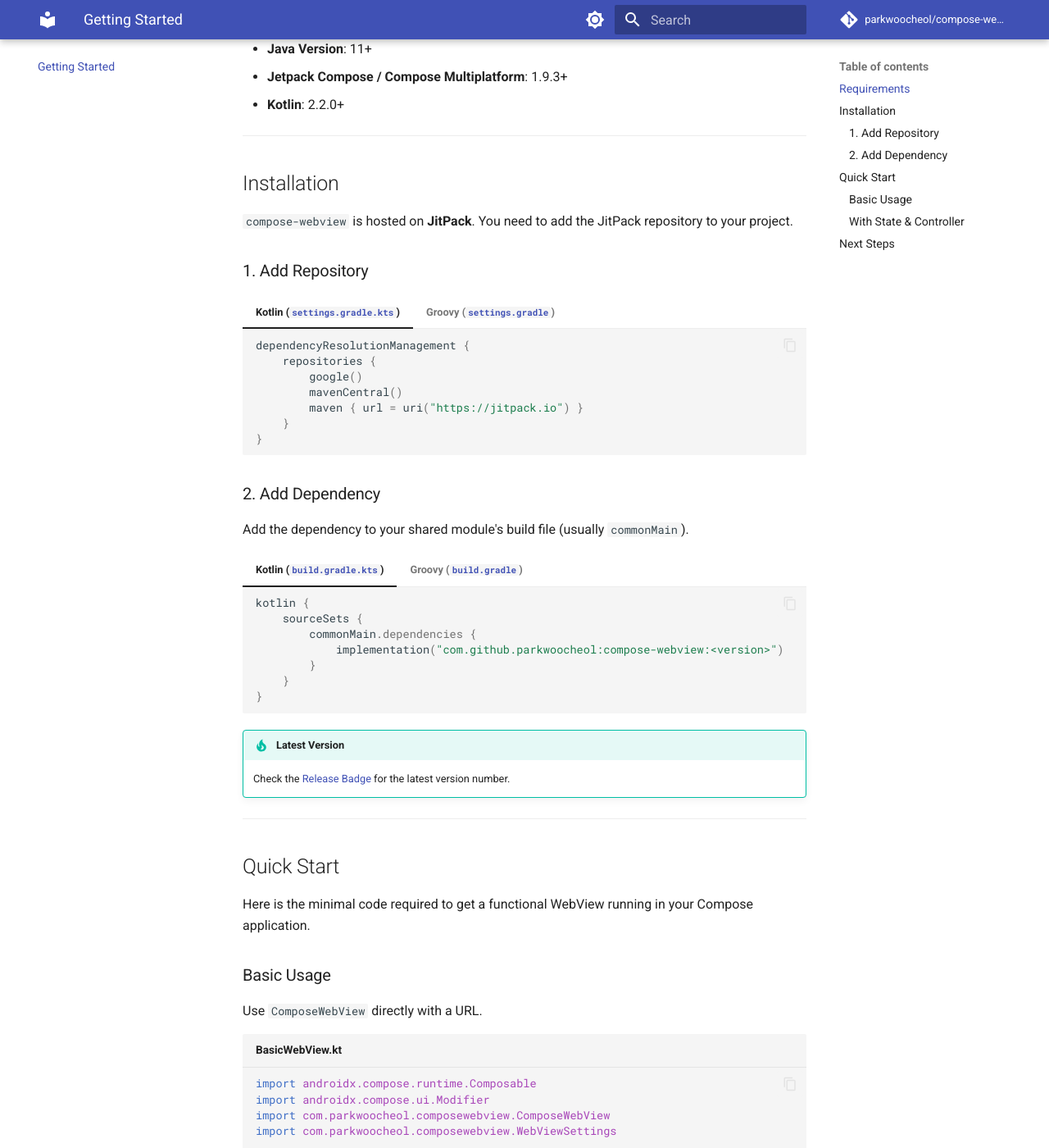
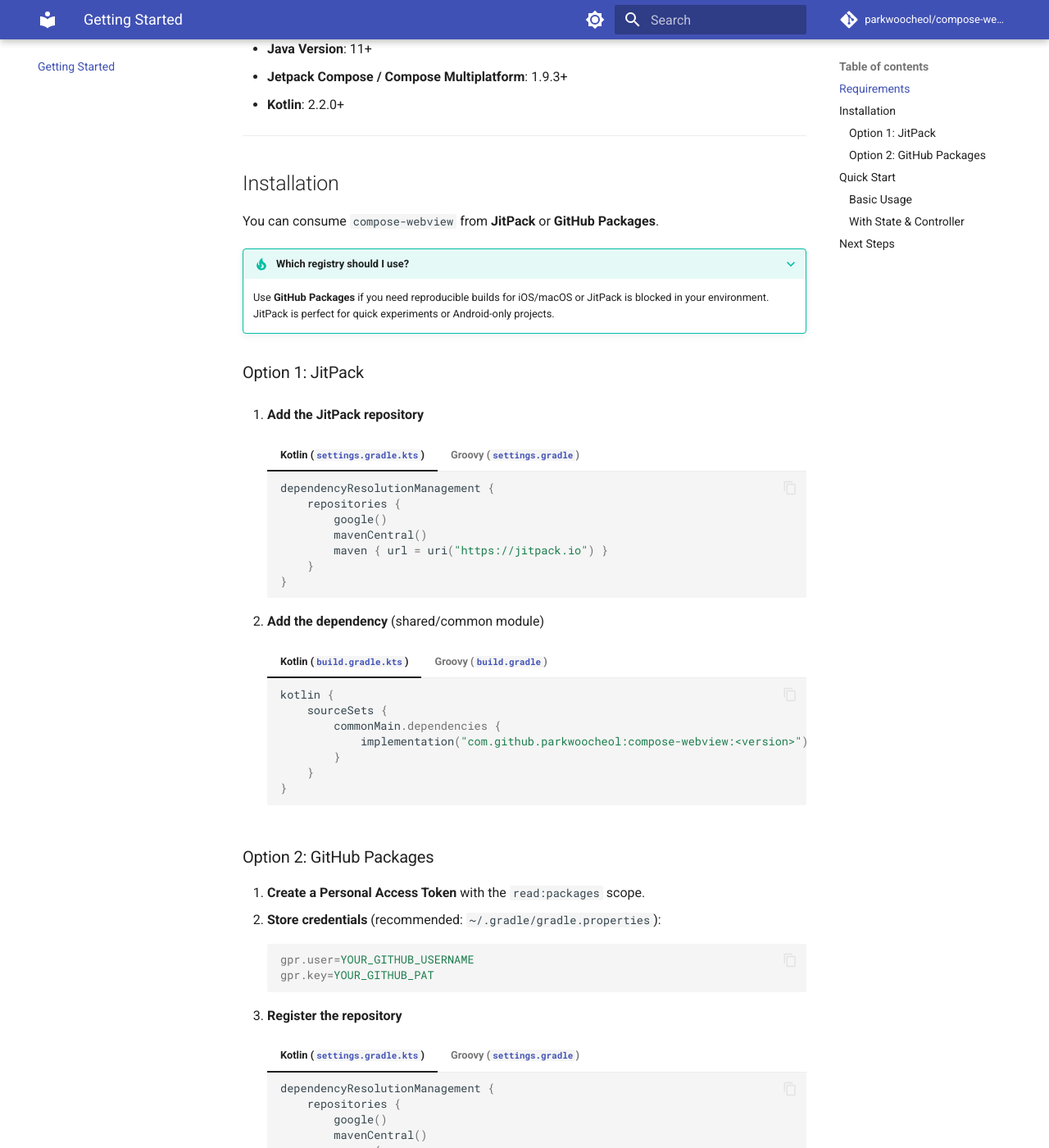
Before and after one commit to parkwoocheol/compose-webview, an MkDocs documentation site: the page built from docs/getting-started.md, in a window 1280 px wide and 1400 px high, scrolled down 340 px. Shown: the whole window at 82% size. Built offline with MkDocs 1.6.1 and Material for MkDocs 9.7.7, drawn with Linux system fonts in a browser that asks for light colours; comment, search, counter and statistics services are not loaded; some of the changed text lies outside the part shown.

Commit message:
build/docs: document and enable GitHub Packages distribution

````diff
--- a/docs/getting-started.md
+++ b/docs/getting-started.md
@@ -14,66 +14,119 @@
 
 ## Installation
 
-`compose-webview` is hosted on **JitPack**. You need to add the JitPack repository to your project.
+You can consume `compose-webview` from **JitPack** or **GitHub Packages**.
 
-### 1. Add Repository
+???+ tip "Which registry should I use?"
+    Use **GitHub Packages** if you need reproducible builds for iOS/macOS or JitPack is blocked in your environment. JitPack is perfect for quick experiments or Android-only projects.
 
-=== "Kotlin (`settings.gradle.kts`)"
+### Option 1: JitPack
 
-    ```kotlin
-    dependencyResolutionManagement {
-        repositories {
-            google()
-            mavenCentral()
-            maven { url = uri("https://jitpack.io") }
-        }
-    }
-    ```
+1. **Add the JitPack repository**
 
-=== "Groovy (`settings.gradle`)"
+    === "Kotlin (`settings.gradle.kts`)"
 
-    ```groovy
-    dependencyResolutionManagement {
-        repositories {
-            google()
-            mavenCentral()
-            maven { url = "https://jitpack.io" }
-        }
-    }
-    ```
-
-### 2. Add Dependency
-
-Add the dependency to your shared module's build file (usually `commonMain`).
-
-=== "Kotlin (`build.gradle.kts`)"
-
-    ```kotlin
-    kotlin {
-        sourceSets {
-            commonMain.dependencies {
-                implementation("com.github.parkwoocheol:compose-webview:<version>")
+        ```kotlin
+        dependencyResolutionManagement {
+            repositories {
+                google()
+                mavenCentral()
+                maven { url = uri("https://jitpack.io") }
             }
         }
-    }
-    ```
+        ```
 
-=== "Groovy (`build.gradle`)"
+    === "Groovy (`settings.gradle`)"
 
-    ```groovy
-    kotlin {
-        sourceSets {
-            commonMain {
-                dependencies {
-                    implementation 'com.github.parkwoocheol:compose-webview:<version>'
+        ```groovy
+        dependencyResolutionManagement {
+            repositories {
+                google()
+                mavenCentral()
+                maven { url = "https://jitpack.io" }
+            }
+        }
+        ```
+
+2. **Add the dependency** (shared/common module)
+
+    === "Kotlin (`build.gradle.kts`)"
+
+        ```kotlin
+        kotlin {
+            sourceSets {
+                commonMain.dependencies {
+                    implementation("com.github.parkwoocheol:compose-webview:<version>")
                 }
             }
         }
-    }
+        ```
+
+    === "Groovy (`build.gradle`)"
+
+        ```groovy
+        kotlin {
+            sourceSets {
+                commonMain {
+                    dependencies {
+                        implementation 'com.github.parkwoocheol:compose-webview:<version>'
+                    }
+                }
+            }
+        }
+        ```
+
+### Option 2: GitHub Packages
+
+1. **Create a Personal Access Token** with the `read:packages` scope.
+2. **Store credentials** (recommended: `~/.gradle/gradle.properties`):
+
+    ```properties
+    gpr.user=YOUR_GITHUB_USERNAME
+    gpr.key=YOUR_GITHUB_PAT
     ```
 
+3. **Register the repository**
+
+    === "Kotlin (`settings.gradle.kts`)"
+
+        ```kotlin
+        dependencyResolutionManagement {
+            repositories {
+                google()
+                mavenCentral()
+                maven {
+                    url = uri("https://maven.pkg.github.com/parkwoocheol/compose-webview")
+                    credentials {
+                        username = findProperty("gpr.user") as String? ?: System.getenv("GITHUB_ACTOR")
+                        password = findProperty("gpr.key") as String? ?: System.getenv("GITHUB_TOKEN")
+                    }
+                }
+            }
+        }
+        ```
+
+    === "Groovy (`settings.gradle`)"
+
+        ```groovy
+        dependencyResolutionManagement {
+            repositories {
+                google()
+                mavenCentral()
+                maven {
+                    url = "https://maven.pkg.github.com/parkwoocheol/compose-webview"
+                    credentials {
+                        username = findProperty("gpr.user") ?: System.getenv("GITHUB_ACTOR")
+                        password = findProperty("gpr.key") ?: System.getenv("GITHUB_TOKEN")
+                    }
+                }
+            }
+        }
+        ```
+
+The dependency snippet is identical to the JitPack example in Option 1.
+
 !!! tip "Latest Version"
-    Check the [Release Badge](https://jitpack.io/#parkwoocheol/compose-webview) for the latest version number.
+    Check [GitHub Releases](https://github.com/parkwoocheol/compose-webview/releases) or the [JitPack badge](https://jitpack.io/#parkwoocheol/compose-webview) for the current version number.
 
 ---
 
````
Also changed, not shown: README.md (+52 -11 lines), 1 other file.
